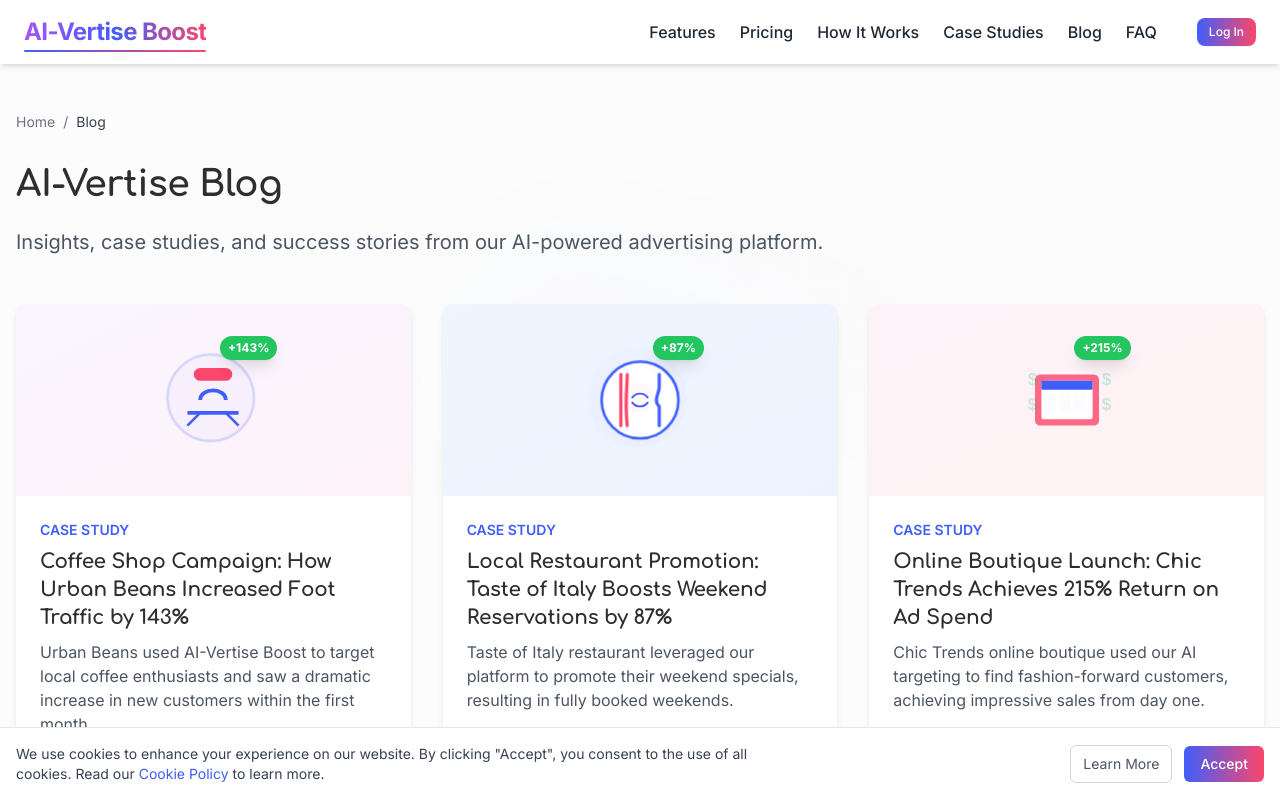
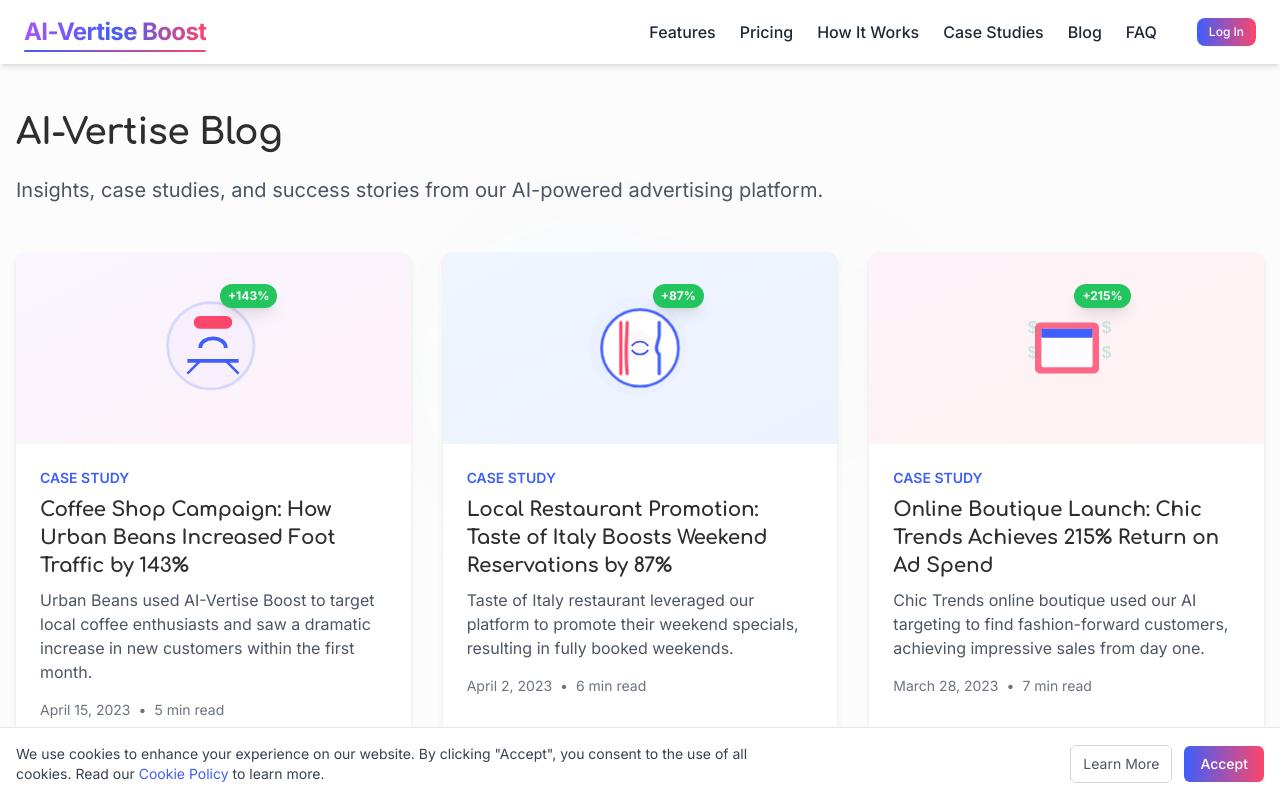
Before and after one commit to natalyineu/saas, a Next.js app in the folder ai/: page /blog in a window 1280 px wide. Shown: the top 800 px of the page. Built offline with nearby package versions, Linux system fonts and the light colour scheme.

Commit message:
Remove Breadcrumb from main blog page for consistent navigation

```diff
--- a/ai/app/blog/page.tsx
+++ b/ai/app/blog/page.tsx
@@ -4,7 +4,6 @@ import Footer from '../components/Footer';
 import { Metadata } from 'next';
 import { ArrowRight } from 'lucide-react';
 import Script from 'next/script';
-import Breadcrumb from '../components/ui/Breadcrumb';
 
 export const metadata: Metadata = {
   title: 'AI-Vertise Blog - Digital Marketing Insights & Case Studies',
@@ -181,13 +180,6 @@ export default function Blog() {
       />
       <Navbar />
       <main className="container mx-auto px-4 py-12">
-        <Breadcrumb
-          items={[
-            { label: 'Home', href: '/' },
-            { label: 'Blog' }
-          ]}
-        />
-
         <h1 className="text-4xl font-bold mb-6">AI-Vertise Blog</h1>
         <p className="text-xl text-gray-600 mb-12">Insights, case studies, and success stories from our AI-powered advertising platform.</p>
 
```
